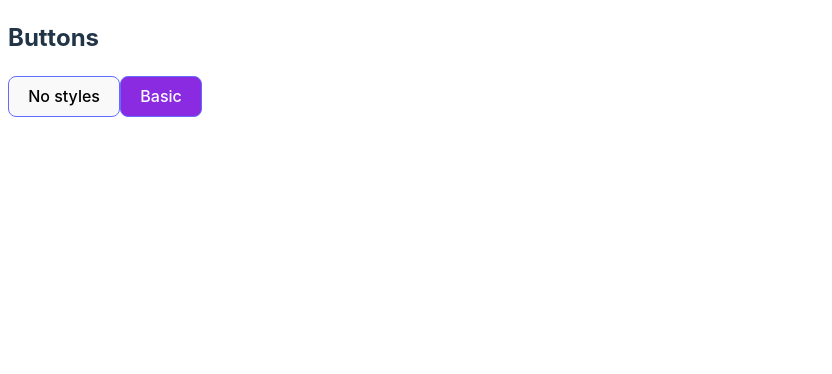
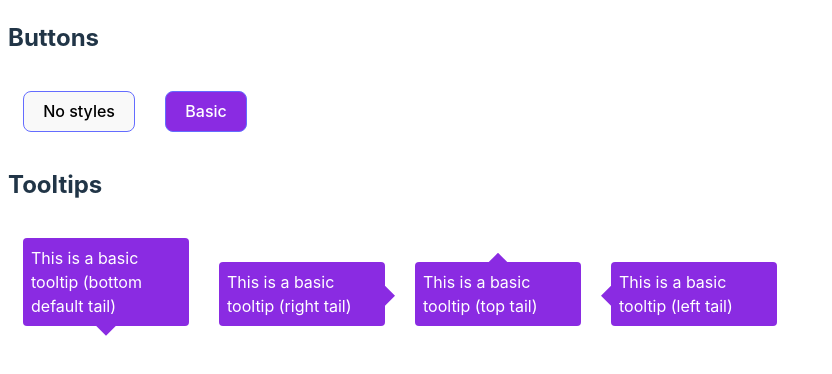
Before and after one commit to ATalaveraDev/react-design-system, a React (Vite) app: page / in a window 1280 px wide. Shown: the top 374 px of the page, without its empty margins (0-832 px from the left). Built offline with nearby package versions, Linux system fonts and the light colour scheme.

Commit message:
Tooltip implementation

```diff
--- a/src/App.css
+++ b/src/App.css
@@ -0,0 +1,5 @@
+.buttons-container button,
+.tooltips-container div {
+  margin: 15px;
+  display: inline-block;
+}
--- a/src/App.tsx
+++ b/src/App.tsx
@@ -1,12 +1,23 @@
 import './App.css'
 import Button from './components/Button/Button'
+import Tooltip from './components/Tooltip/Tooltip'
 
 function App() {
   return (
     <>
       <h2>Buttons</h2>
-      <Button>No styles</Button>
-      <Button basic type="submit" onClick={() => console.log('hola')}>Basic</Button>
+      <div className="buttons-container">
+        <Button>No styles</Button>
+        <Button basic type="submit" onClick={() => console.log('hola')}>Basic</Button>
+      </div>
+
+      <h2>Tooltips</h2>
+      <div className="tooltips-container">
+        <Tooltip>This is a basic tooltip (bottom default tail)</Tooltip>
+        <Tooltip tailPosition='right'>This is a basic tooltip (right tail)</Tooltip>
+        <Tooltip tailPosition='top'>This is a basic tooltip (top tail)</Tooltip>
+        <Tooltip tailPosition='left'>This is a basic tooltip (left tail)</Tooltip>
+      </div>
     </>
   )
 }
--- a/src/components/Button/Button.css
+++ b/src/components/Button/Button.css
@@ -1,4 +1,21 @@
+button {
+  border-radius: 8px;
+  border: 1px solid transparent;
+  padding: 0.6em 1.2em;
+  font-size: var(--normal);
+  font-weight: 500;
+  font-family: inherit;
+  cursor: pointer;
+  transition: border-color 0.25s;
+  border-color: #646cff;
+}
+
+button:focus,
+button:focus-visible {
+  outline: 4px auto -webkit-focus-ring-color;
+}
+
 .basic {
-  background-color: blueviolet;
-  color: white;
+  background-color: var(--color-primary);
+  color: var(--white);
 }
--- a/src/components/Button/Button.tsx
+++ b/src/components/Button/Button.tsx
@@ -5,10 +5,10 @@ interface ButtonProps extends ButtonHTMLAttributes<HTMLButtonElement> {
   basic?: boolean;
 };
 
-const Button: FC<ButtonProps> = ({basic, ...props}) => {
+const Button: FC<ButtonProps> = ({basic, children, ...props}) => {
   const btnClassName = basic ? 'basic' : '';
 
-  return <button className={btnClassName} {...props}>{props.children}</button>
+  return <button className={btnClassName} {...props}>{children}</button>
 };
 
 export default Button;
--- /dev/null
+++ b/src/components/Tooltip/Tooltip.css
@@ -0,0 +1,41 @@
+.tooltip {
+  position: relative;
+  background-color: var(--color-primary);
+  color: var(--white);
+  width: 150px;
+  border-radius: 0.25em;
+  padding: 0.5rem;
+}
+
+.triangle {
+  display: block;
+  height: 20px;
+  width: 20px;
+  background-color: inherit;
+  border: inherit;
+  position: absolute;
+  bottom: -10px;
+  left: calc(50% - 10px);
+  border-radius: 0 0 0 0.25em;
+}
+
+.bottom {
+  clip-path: polygon(50% 100%, 0% 50%, 100% 50%);
+}
+
+.top {
+  bottom: 53px;
+  clip-path: polygon(50% 0%, 0% 50%, 100% 50%);
+}
+
+.right {
+  bottom: 20px;
+  left: calc(100% - 10px);
+  clip-path: polygon(100% 50%, 50% 0%, 50% 100%);
+}
+
+.left {
+  bottom: 20px;
+  left: -10px;
+  clip-path: polygon(0% 50%, 50% 100%, 50% 0%);
+}
--- /dev/null
+++ b/src/components/Tooltip/Tooltip.tsx
@@ -0,0 +1,19 @@
+import { FC, HTMLAttributes } from 'react';
+import './Tooltip.css';
+
+interface TooltipProps extends HTMLAttributes<HTMLDivElement> {
+  tailPosition?: 'top' | 'bottom' | 'left' | 'right';
+};
+
+const Tooltip: FC<TooltipProps> = ({children, tailPosition}) => {
+  let tooltipPosition = `triangle ${tailPosition ?? 'bottom'}`;
+
+  return <>
+    <div className="tooltip">
+      {children}
+      <span className={tooltipPosition}></span>
+    </div>
+  </>
+};
+
+export default Tooltip;
--- a/src/index.css
+++ b/src/index.css
@@ -1,4 +1,11 @@
 :root {
+  --color-primary: blueviolet;
+  --white: #FFF;
+  --small: 0.8rem;
+  --normal: 1rem;
+  --large: 1.2rem;
+  --x-large: 1.6rem;
+
   font-family: Inter, system-ui, Avenir, Helvetica, Arial, sans-serif;
   line-height: 1.5;
   font-weight: 400;
@@ -13,23 +20,6 @@
   -moz-osx-font-smoothing: grayscale;
 }
 
-button {
-  border-radius: 8px;
-  border: 1px solid transparent;
-  padding: 0.6em 1.2em;
-  font-size: 1em;
-  font-weight: 500;
-  font-family: inherit;
-  cursor: pointer;
-  transition: border-color 0.25s;
-  border-color: #646cff;
-}
-
-button:focus,
-button:focus-visible {
-  outline: 4px auto -webkit-focus-ring-color;
-}
-
 @media (prefers-color-scheme: light) {
   :root {
     color: #213547;
```
